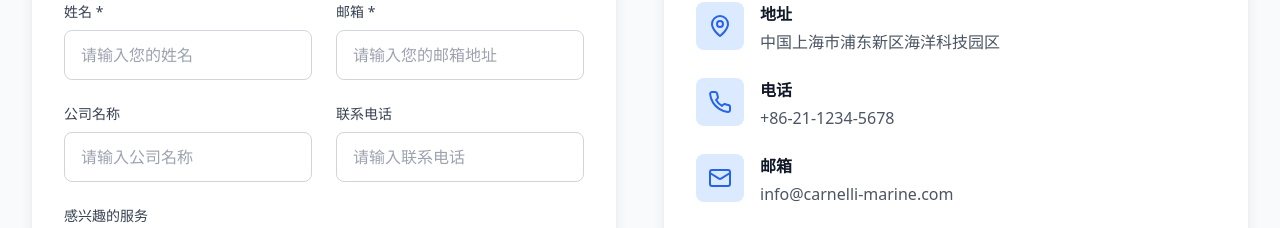
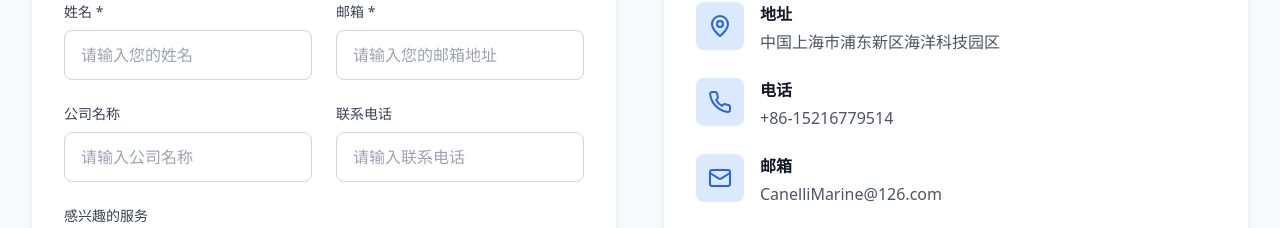
Before and after one commit to mujames101/knl-site, a React (Vite) app: page / in a window 1280 px wide. Both pictures are taken after a click on the button "联系我们". Shown: the part 314-542 px from the top of the page. Built offline with nearby package versions, Linux system fonts and the light colour scheme.

Commit message:
Updated Contact.tsx

```diff
--- a/src/components/Contact.tsx
+++ b/src/components/Contact.tsx
@@ -38,8 +38,8 @@ const Contact: React.FC<ContactProps> = ({ language }) => {
       ],
       contact: {
         address: '中国上海市浦东新区海洋科技园区',
-        phone: '+86-21-1234-5678',
-        email: 'info@carnelli-marine.com',
+        phone: '+86-15216779514',
+        email: 'CanelliMarine@126.com',
         hours: '周一至周五 9:00-18:00'
       },
       placeholders: {
```
